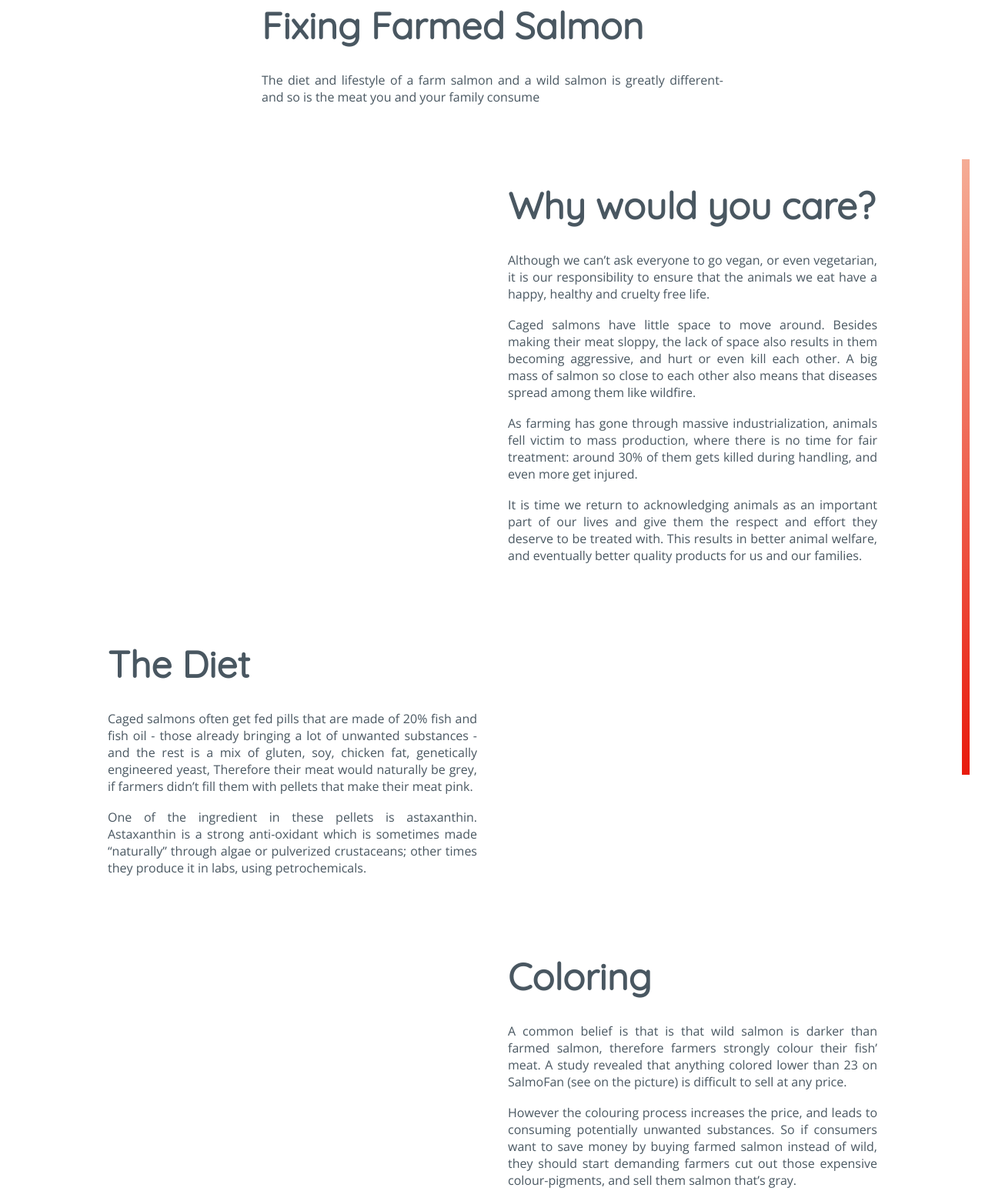
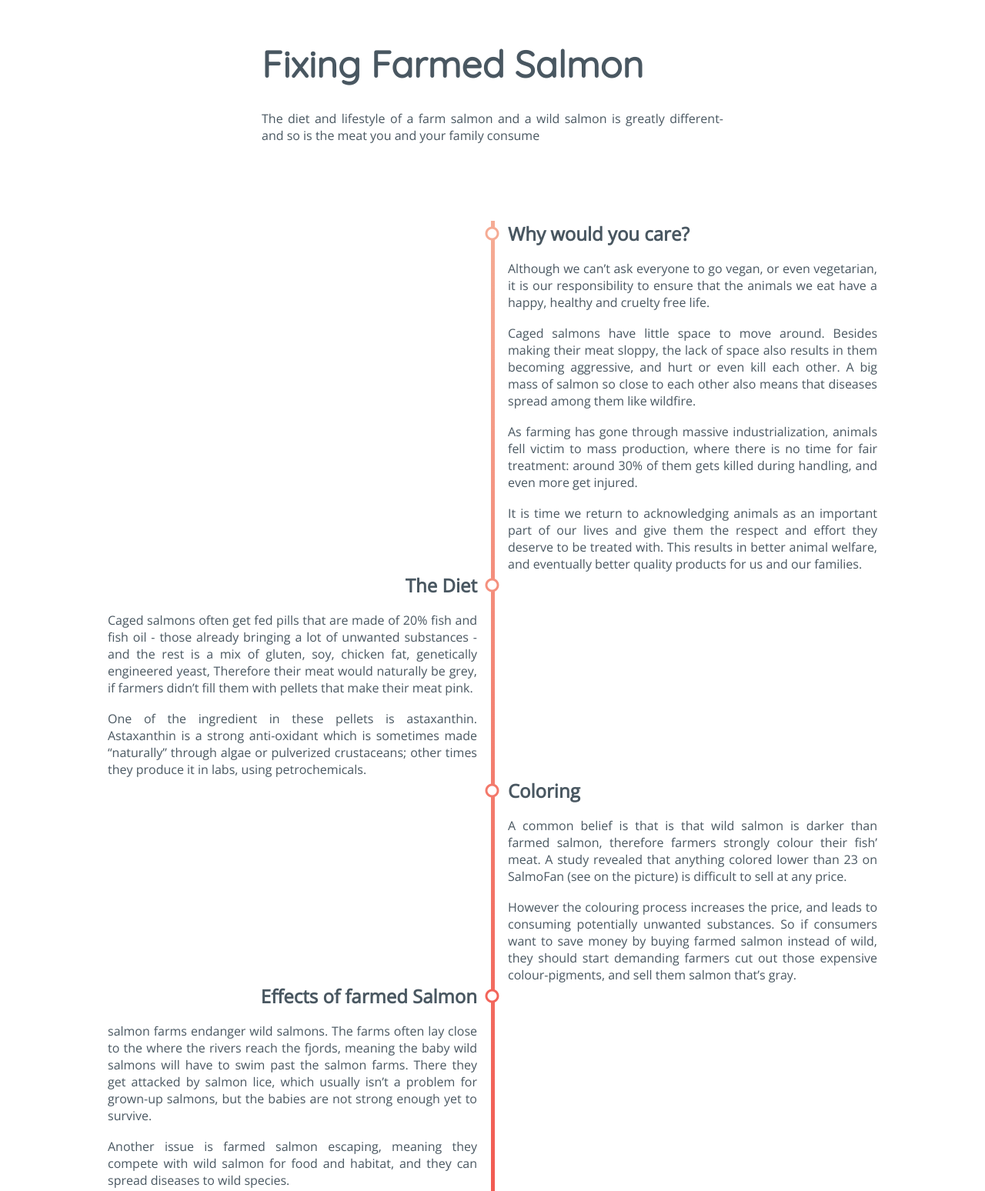
Before and after one commit to arnarlogih/Niceland_ANIMA, a plain HTML site: page index.html in a window 1280 px wide. Shown: the part 847-2395 px from the top of the page at 77% size. Drawn offline with nearby package versions, Linux system fonts and the light colour scheme.

Commit message:
timeline

```diff
--- a/index.html
+++ b/index.html
@@ -41,12 +41,13 @@
         </section>
     </div>
 
-    <div class="colorbox1"></div>
+<main>
+
     <div class="wrapper">
         <section class="content">
             <div></div>
             <div>
-            <h1>Why would you care?</h1>
+            <h2 class="why">Why would you care?</h2><br>
             <p>Although we can’t ask everyone to go vegan, or even vegetarian, it is our responsibility to ensure that the animals we eat have a happy, healthy and cruelty free life.</p><br>
             <p> Caged salmons have little space to move around. Besides making their meat sloppy, the lack of space also results in them becoming aggressive, and hurt or even kill each other.
                 A big mass of salmon so close to each other also means that diseases spread among them like wildfire. </p><br>
@@ -62,7 +63,7 @@
     <div class="wrapper">
         <section class="content">
             <div>
-            <h1>The Diet</h1>
+            <h2 class="diet">The Diet</h2><br>
             <p>Caged salmons often get fed pills that are made of 20% fish and fish oil - those already bringing a lot of unwanted substances - and the rest is a mix of gluten, soy, chicken fat, genetically engineered yeast, Therefore their meat would naturally be grey, if farmers didn’t fill them with pellets that make their meat pink.</p><br>
             <p> One of the ingredient in these pellets is astaxanthin. Astaxanthin is a strong anti-oxidant which is sometimes made “naturally” through algae or pulverized crustaceans; other times they produce it in labs, using petrochemicals.
             </p>
@@ -76,7 +77,7 @@
         <section class="content">
             <div></div>
             <div>
-            <h1>Coloring</h1>
+            <h2 class="coloring">Coloring</h2><br>
             <p>A common belief is that is that wild salmon is darker than farmed salmon, therefore farmers strongly colour their fish’ meat. A study revealed that anything colored lower than 23 on SalmoFan (see on the picture) is difficult to sell at any price.</p><br>
             <p>
                 However the colouring process increases the price, and leads to consuming potentially unwanted substances. So if consumers want to save money by buying farmed salmon instead of wild, they should start demanding farmers cut out those expensive colour-pigments, and sell them salmon that’s gray.
@@ -88,7 +89,7 @@
     <div class="wrapper">
         <section class="content">
             <div>
-            <h1>Effects of farmed Salmon</h1>
+            <h2 class="effects">Effects of farmed Salmon</h2><br>
             <p>salmon farms endanger wild salmons. The farms often lay close to the where the rivers reach the fjords, meaning the baby wild salmons will have to swim past the salmon farms. There they get attacked by salmon lice, which usually isn’t a problem for grown-up salmons, but the babies are not strong enough yet to survive.</p><br>
 
             <p>Another issue is farmed salmon escaping, meaning they compete with wild salmon for food and habitat, and they can spread diseases to wild species.</p><br>
@@ -103,7 +104,7 @@
         <section class="content">
             <div></div>
             <div>
-            <h1>Wild Salmon</h1>
+            <h2 class="wild">Wild Salmon</h2><br>
             <p>A wild salmon living freely also get to move enough, meaning their meat is more muscular and tasty. Therefore some cooks downright refuse to serve farmed salmon in their restaurants, due to their sloppy meat.
             </p><br>
             <p>
@@ -116,7 +117,7 @@
 
 
 
-
+</main>
 
 
 
--- a/style.css
+++ b/style.css
@@ -81,6 +81,7 @@ h1 {
 }
 
 .description{
+    margin-top: 100px;
       width: 600px;
 }
 .description p{
@@ -110,9 +111,7 @@ h1 {
     margin: 0 auto;
 }
 
-section {
-    padding: 50px 0;
-}
+
 
 .facebook,
 .instagram {
@@ -121,13 +120,11 @@ section {
     border: 2px solid black;
 }
 
-.colorbox1 {
-    right:0;
-    width: 10px;
-    position: absolute;
-    height: 100%;
-    margin: 20px;
-    background-image: linear-gradient(#F5AC95, #E81B0D)
+main{
+    background-image: url(images/timeline.png);
+    background-repeat: no-repeat;
+    background-position: top center;
+    margin: 100px 0;
 }
 
 footer{
@@ -142,3 +139,45 @@ footer{
     width: 30px;
     margin: 10px;
 }
+
+.why::before {
+    content: url(images/point.png);
+    position: absolute;
+    vertical-align: middle;
+    margin: 0 -30px;
+    display: inline-block;
+}
+.diet, .effects{
+    text-align: right;
+}
+.diet::after{
+    content: url(images/point-2.png);
+    position: absolute;
+    vertical-align: middle;
+    margin: 0 10px;
+    display: inline-block;
+}
+
+.coloring::before {
+    content: url(images/point-3.png);
+    position: absolute;
+    vertical-align: middle;
+    margin: 0 -30px;
+    display: inline-block;
+}
+
+.effects::after{
+    content: url(images/point-4.png);
+    position: absolute;
+    vertical-align: middle;
+    margin: 0 10px;
+    display: inline-block;
+}
+
+.wild::before {
+    content: url(images/point-5.png);
+    position: absolute;
+    vertical-align: middle;
+    margin: 0 -30px;
+    display: inline-block;
+}
```
Also changed, not shown: images/point-2.png (added), images/point-3.png (added), images/point-4.png (added), images/point-5.png (added), images/point.png (added), images/timeline.png (added).
